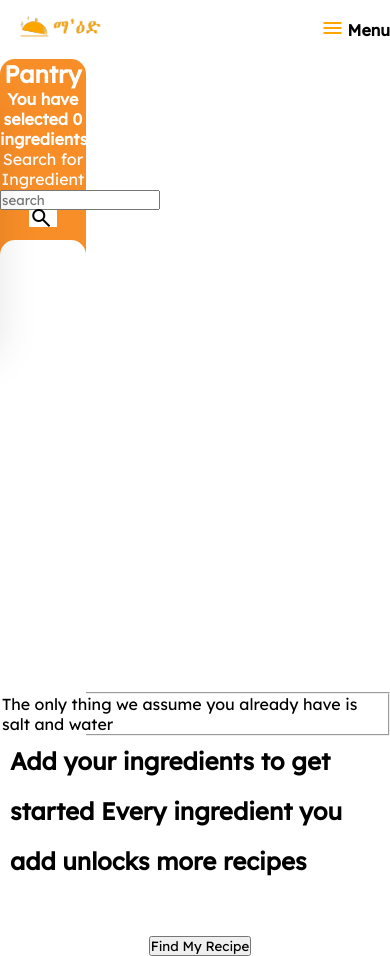
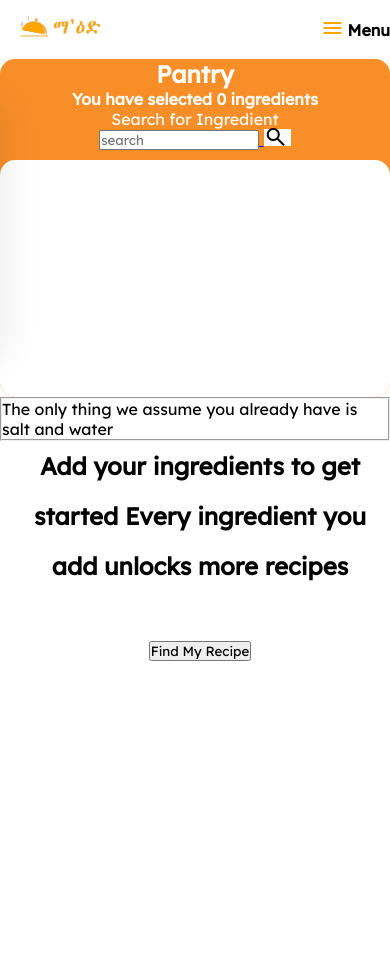
Before and after one commit to Eliyonqwe/Ma-ed-Recipe-Generator, a PHP site: page /HTML/searchpage.php in a window 390 px wide. After the commit the page ends 661 px from the top, so only its background shows below. Run offline with PHP 8.4, Linux system fonts and the light colour scheme; data that the repository does not hold is empty.

Commit message:
responsive layout

```diff
--- a/Ma'ed/HTML/searchpage.php
+++ b/Ma'ed/HTML/searchpage.php
@@ -71,7 +71,7 @@ error_reporting(E_ALL ^ E_NOTICE);
                     <header class="title">
                         <h2>Pantry</h2>
                         <h4 id="ingredient-count">You have selected 0 ingredients</h4>
-                        <label for="search">Search for Ingredient</label>
+                        <label for="search">Search for Ingredient</label><br>
                         <a href="#"> <input type="search" id="pantry_search" placeholder="search" list="pantry_options" />
                             <span id="pantry_searchbtn" class="material-symbols-outlined" style="background-color: white;
                             color: black;">search
--- a/Ma'ed/Styles/searchpage.css
+++ b/Ma'ed/Styles/searchpage.css
@@ -184,6 +184,9 @@ padding: 5px;
 background-color: rgb(224, 224, 224);
 cursor: pointer;
 }
+fieldset{
+    background-color: white;
+}
 
 .article{
     /* background-color: #f88e28; */
@@ -277,4 +280,37 @@ button:hover{
     #dropcheckbox:checked ~ ul{
         left: 0;
     }
+
+    .main{
+        display: flex;
+        width: 100vw;
+        gap: 30px;
+        flex-direction: column;
+    }
+
+
+    .ingredient{
+        height: 40vh;
+       display: flex;
+       flex-direction: column;
+    }
+
+    .ingredients{
+    flex-direction: row;
+    }
+
+
+
+    .article{
+        /* background-color: #f88e28; */
+        display: flex;
+        justify-content: center;
+        flex-direction: column;
+        align-items: center;
+        text-align: center;
+        border-radius: 15px;
+        line-height: 50px;
+
+    }
+
 }
```
